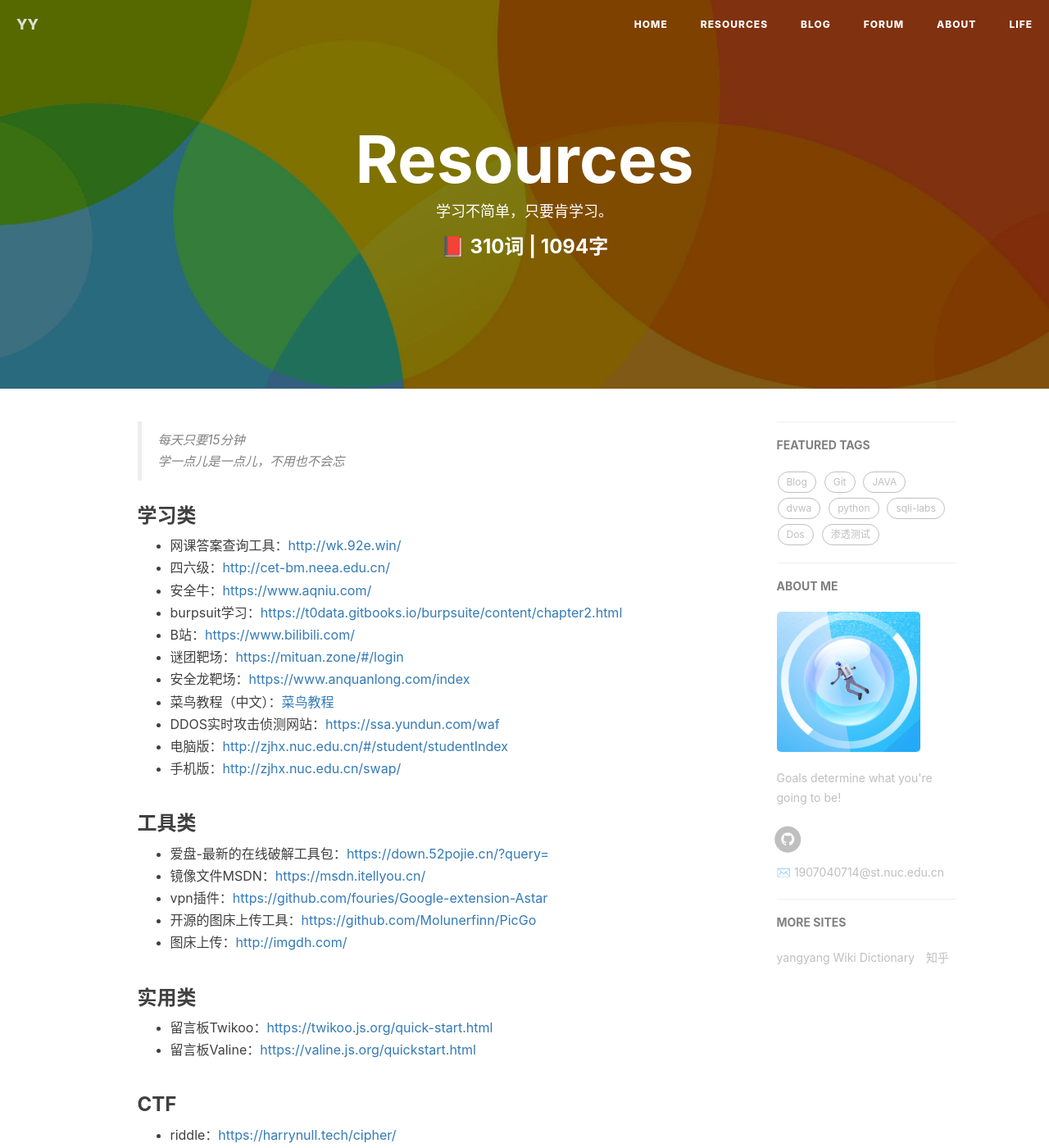
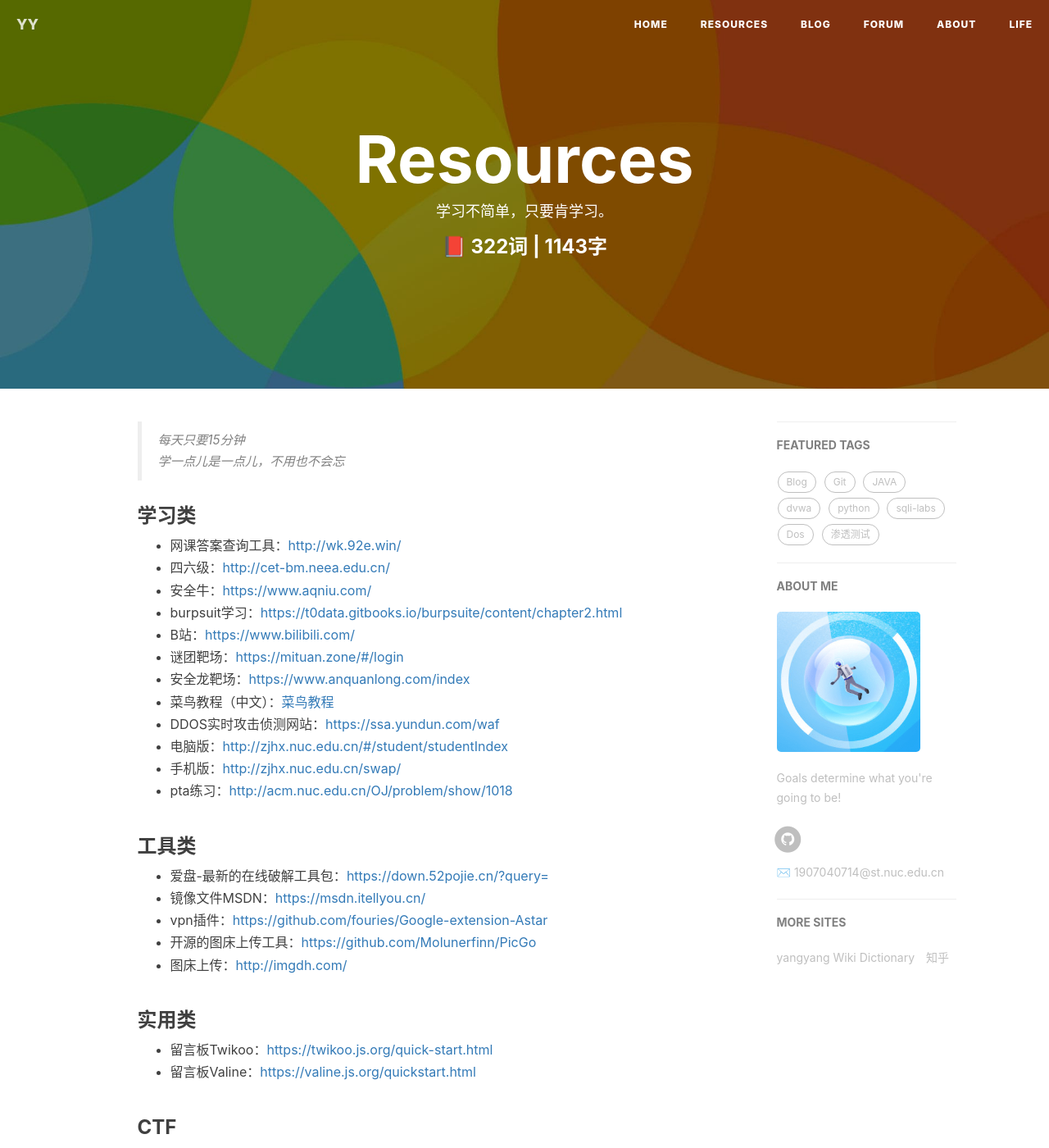
Before and after one commit to yangyang-linux/yangyang-linux.github.io, a Jekyll site: the page built from 1-resources.html, in a window 1280 px wide and 1400 px high. Shown: the whole window at 82% size. Built offline with Jekyll 4.4.1, drawn with Linux system fonts in a browser that asks for light colours; nearby versions of some CDN libraries; comment, search, counter and statistics services are not loaded.

Commit message:
Update 1-resources.html

```diff
--- a/1-resources.html
+++ b/1-resources.html
@@ -32,6 +39,7 @@ header-img: "img/post-bg-miui6.jpg"
 	<li>DDOS实时攻击侦测网站：<a href="https://ssa.yundun.com/waf">https://ssa.yundun.com/waf</a></li>
 	<li>电脑版：<a href="http://zjhx.nuc.edu.cn/#/student/studentIndex">http://zjhx.nuc.edu.cn/#/student/studentIndex</a></li>
 	<li>手机版：<a href="http://zjhx.nuc.edu.cn/swap/">http://zjhx.nuc.edu.cn/swap/</a></li>
+	<li>pta练习：<a href="http://acm.nuc.edu.cn/OJ/problem/show/1018">http://acm.nuc.edu.cn/OJ/problem/show/1018</a></li>
 </ul>
 <h3 id="toc_4">工具类</h3>
 <ul>
```
Also changed, not shown: other parts of 1-resources.html (+7 -0 lines).
